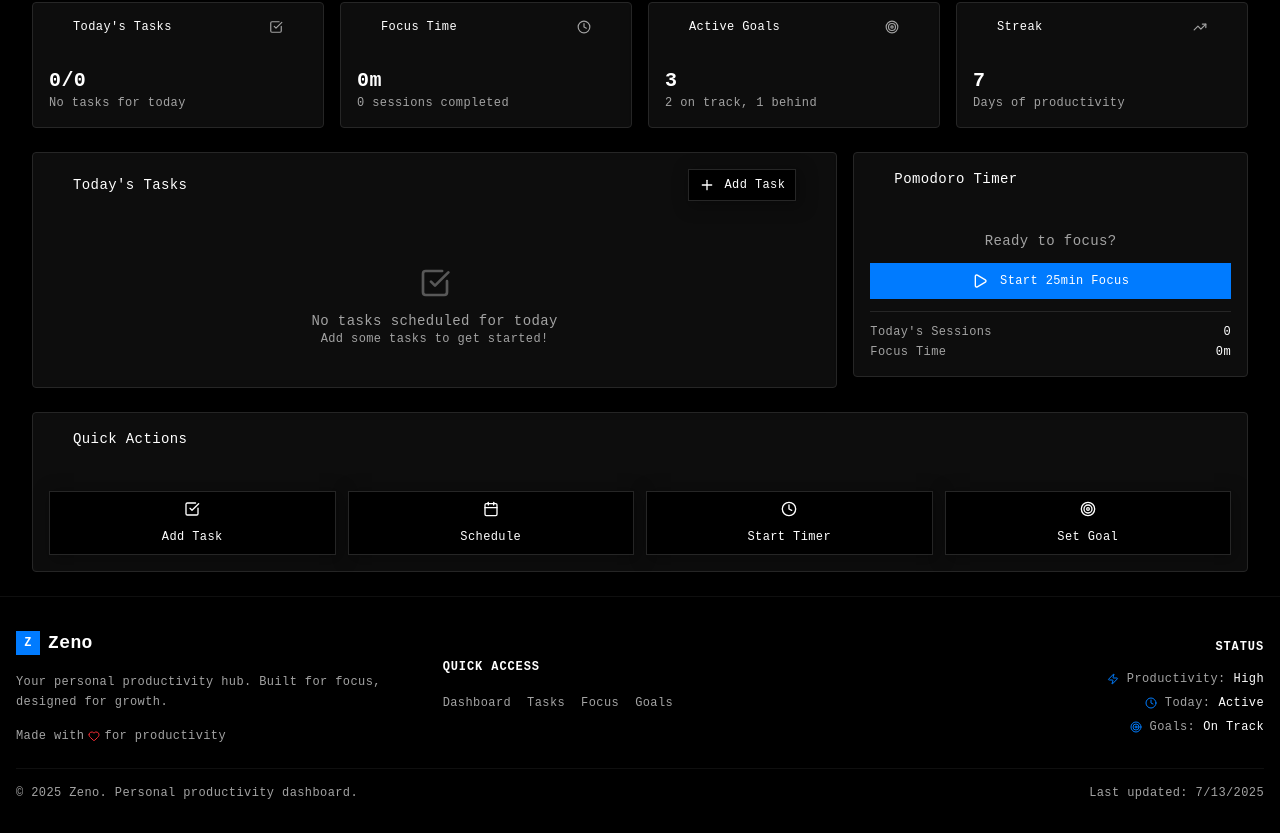
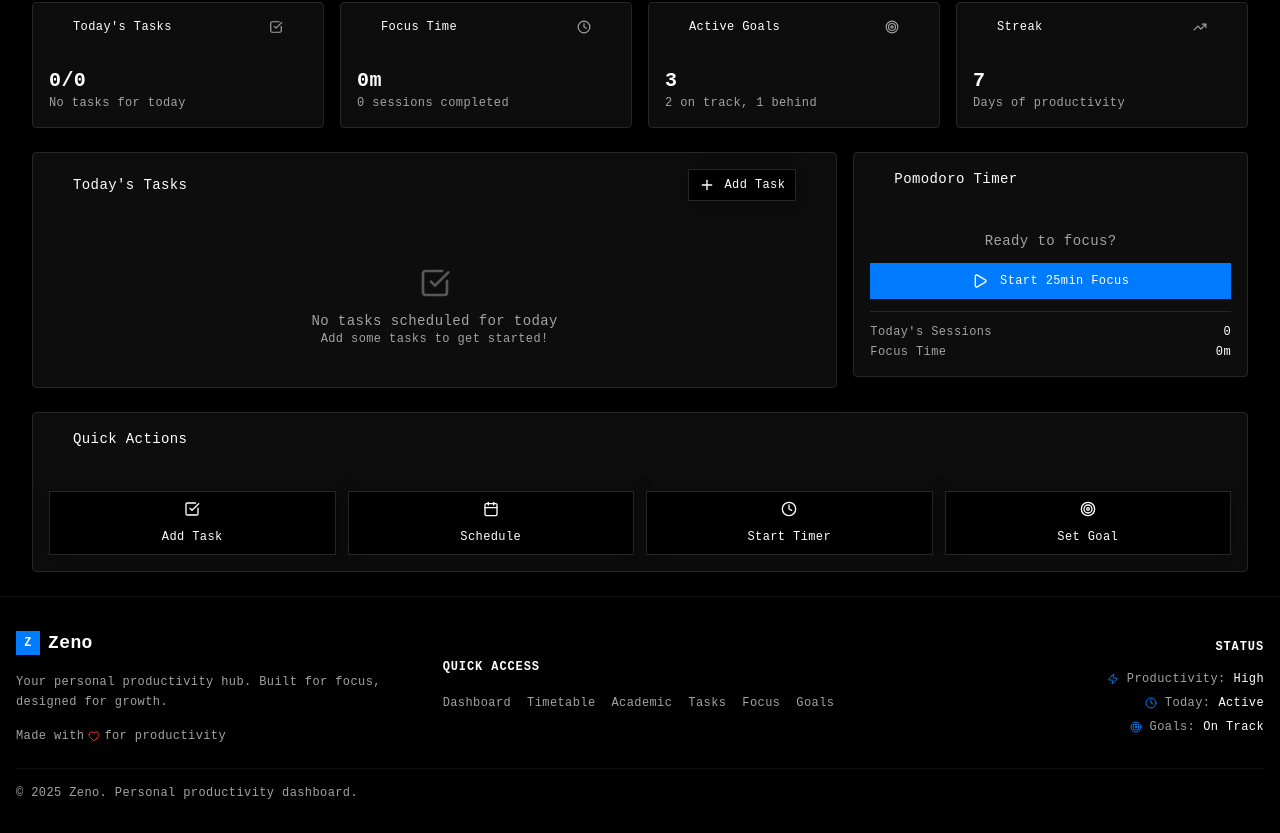
Before and after one commit to SrihasRC/Zeno, a Next.js app: page / in a window 1280 px wide. Shown: the part 213-1046 px from the top of the page. Built offline with nearby package versions, Linux system fonts and the light colour scheme.

Commit message:
chore: add academic page link

```diff
--- a/components/footer.tsx
+++ b/components/footer.tsx
@@ -6,6 +6,8 @@ import { Heart, Zap, Clock, Target } from "lucide-react";
 
 const quickLinks = [
   { href: "/", label: "Dashboard" },
+  { href: "/timetable", label: "Timetable" },
+  { href: "/academic", label: "Academic" },
   { href: "/todos", label: "Tasks" },
   { href: "/pomodoro", label: "Focus" },
   { href: "/goals", label: "Goals" },
@@ -90,9 +92,6 @@ export function Footer() {
             <p className="text-xs text-muted-foreground">
               © 2025 Zeno. Personal productivity dashboard.
             </p>
-            <p className="text-xs text-muted-foreground">
-              Last updated: {new Date().toLocaleDateString()}
-            </p>
           </div>
         </div>
       </div>
--- a/components/navbar.tsx
+++ b/components/navbar.tsx
@@ -17,6 +17,7 @@ import {
   Sun,
   Menu,
   X,
+  GraduationCap,
 } from "lucide-react";
 import { Button } from "@/components/ui/button";
 import { useState, useEffect } from "react";
@@ -24,6 +25,7 @@ import { useState, useEffect } from "react";
 const navItems = [
   { href: "/", icon: Home, label: "Dashboard" },
   { href: "/timetable", icon: Calendar, label: "Timetable" },
+  { href: "/academic", icon: GraduationCap, label: "Academic" },
   { href: "/todos", icon: CheckSquare, label: "To-Do" },
   { href: "/resources", icon: FolderOpen, label: "Resources" },
   { href: "/projects", icon: Rocket, label: "Projects" },
```
